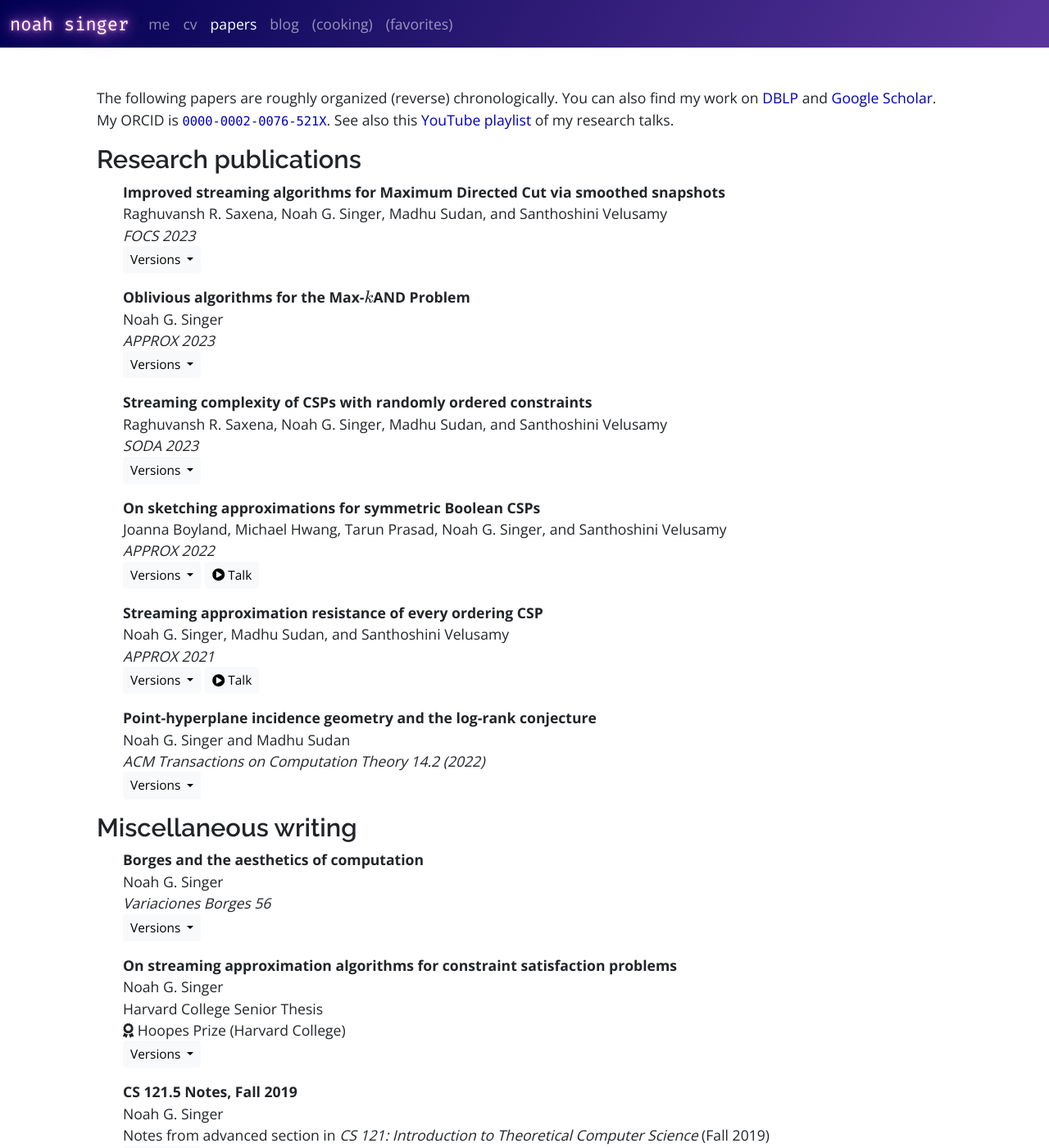
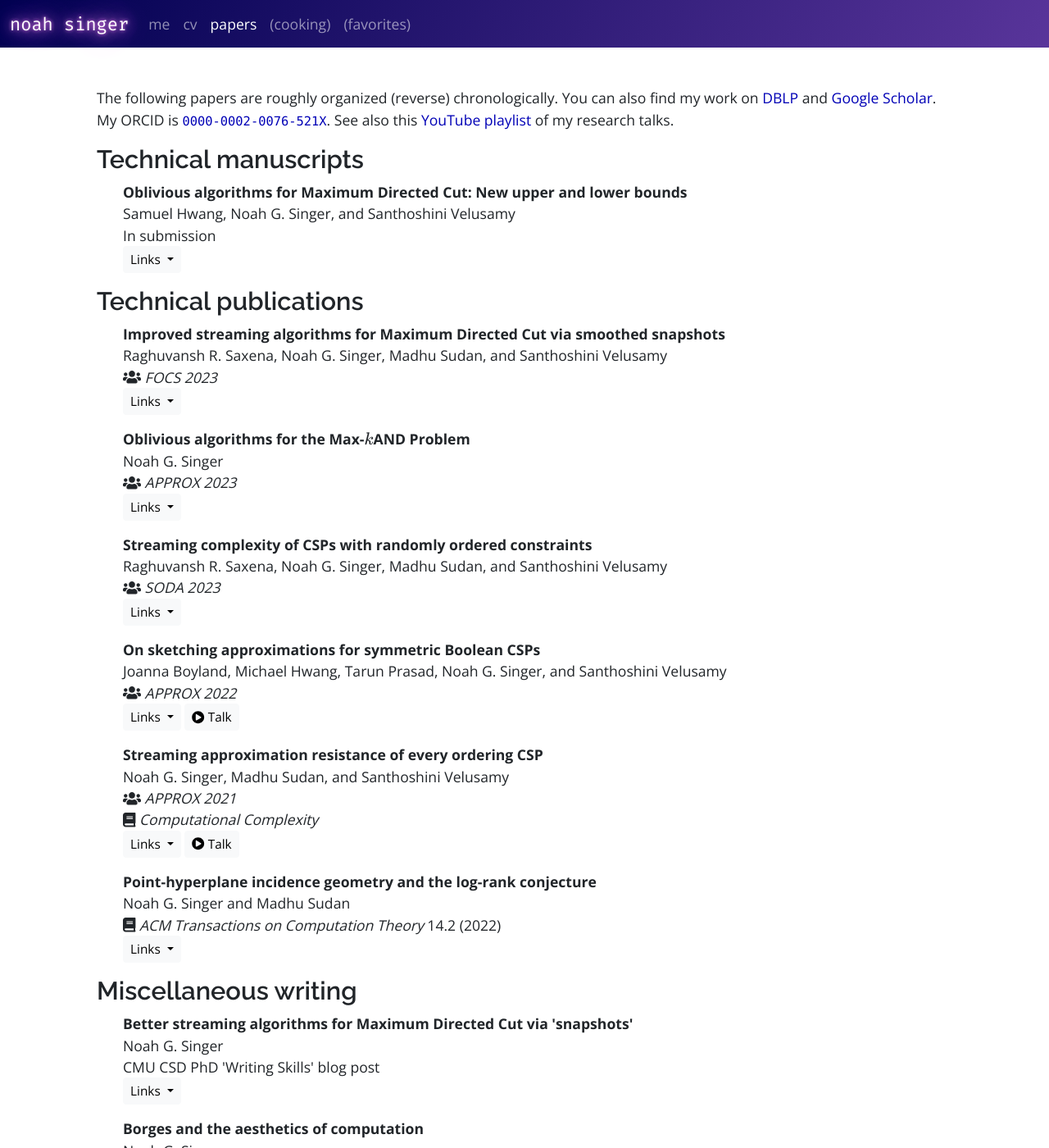
Before and after one commit to singerng/noahsinger.org, a Jekyll site: the page built from papers/index.md, in a window 1280 px wide and 1400 px high. Shown: the whole window at 82% size. Built offline with Jekyll 4.4.1, drawn with Linux system fonts in a browser that asks for light colours; nearby versions of some CDN libraries; some of the changed text lies outside the part shown.

Commit message:
updated paper macro to allow multiple venues

```diff
--- a/_data/papers.yml
+++ b/_data/papers.yml
@@ -1,73 +1,3 @@
-- title: "Borges and the aesthetics of computation"
-  authors: Noah G. Singer
-  venue: Variaciones Borges 56
-  type: misc
-  journal: https://www.borges.pitt.edu/index.php/journal/variaciones-borges-56
-
-- title: "Improved streaming algorithms for Maximum Directed Cut via smoothed snapshots"
-  select: yes
-  authors: Raghuvansh R. Saxena, Noah G. Singer, Madhu Sudan, and Santhoshini Velusamy
-  venue: FOCS 2023
-  type: research-pub
-  arxiv: 2211.03916
-  eccc: 2022/144
-
-- title: "Oblivious algorithms for the Max-\\(k\\)AND Problem"
-  venue: APPROX 2023
-  select: yes
-  authors: Noah G. Singer
-  type: research-pub
-  arxiv: 2305.04438
-
-- title: Streaming complexity of CSPs with randomly ordered constraints
-  date: 2022-04-10
-  venue: SODA 2023
-  type: research-pub
-  select: yes
-  arxiv: 2207.07158
-  eccc: 2022/100
-  conference: https://epubs.siam.org/doi/10.1137/1.9781611977554.ch156
-  authors: Raghuvansh R. Saxena, Noah G. Singer, Madhu Sudan, and Santhoshini Velusamy
-
-- title: On streaming approximation algorithms for constraint satisfaction problems
-  date: 2022-03-25
-  desc: Harvard College Senior Thesis
-  type: misc
-  url: "https://nrs.harvard.edu/URN-3:HUL.INSTREPOS:37371750"
-  award: Hoopes Prize (Harvard College)
-  authors: Noah G. Singer
-
-- title: "On sketching approximations for symmetric Boolean CSPs"
-  date: 2022-05-04
-  authors: Joanna Boyland, Michael Hwang, Tarun Prasad, Noah G. Singer, and Santhoshini Velusamy
-  type: research-pub
-  venue: APPROX 2022
-  arxiv: 2112.06319
-  eccc: 2022/066
-  select: yes
-  talk: https://www.youtube.com/watch?v=NbtWBRPsiIs
-  conference: https://drops.dagstuhl.de/opus/volltexte/2022/17160/
-
-- title: "Streaming approximation resistance of every ordering CSP"
-  date: 2021-05-04
-  authors: Noah G. Singer, Madhu Sudan, and Santhoshini Velusamy
-  type: research-pub
-  venue: APPROX 2021
-  arxiv: 2105.01782
-  eccc: 2021/064
-  conference: https://drops.dagstuhl.de/opus/volltexte/2021/14710/
-  talk: https://www.youtube.com/watch?v=QAHM1dCuJyQ
-  select: yes
-
-- title: "Point-hyperplane incidence geometry and the log-rank conjecture"
-  date: 2021-04-30
-  authors: Noah G. Singer and Madhu Sudan
-  arxiv: 2101.09592
-  type: research-pub
-  venue: <i>ACM Transactions on Computation Theory</i> 14.2 (2022)
-  journal: https://dl.acm.org/doi/10.1145/3543684
-  select: yes
-
 - title: CS 121.5 Notes, Fall 2019
   pdf: cs_121_5_2019.pdf
   date: 2019-12-19
--- /dev/null
+++ b/_data/papers/manuscripts.yaml
@@ -0,0 +1,3 @@
+- title: "Oblivious algorithms for Maximum Directed Cut: New upper and lower bounds"
+  authors: Samuel Hwang, Noah G. Singer, and Santhoshini Velusamy
+  desc: In submission
--- /dev/null
+++ b/_data/papers/misc.yaml
@@ -0,0 +1,19 @@
+- title: Better streaming algorithms for Maximum Directed Cut via 'snapshots'
+  authors: Noah G. Singer
+  desc: "CMU CSD PhD 'Writing Skills' blog post"
+  url: https://www.cs.cmu.edu/~csd-phd-blog/2024/streaming-csps/
+
+- title: "Borges and the aesthetics of computation"
+  authors: Noah G. Singer
+  venues:
+    - type: journal
+      title: Variaciones Borges
+      volume: 56
+      url: https://www.borges.pitt.edu/index.php/journal/variaciones-borges-56
+
+- title: On streaming approximation algorithms for constraint satisfaction problems
+  date: 2022-03-25
+  desc: Harvard College Senior Thesis
+  url: "https://nrs.harvard.edu/URN-3:HUL.INSTREPOS:37371750"
+  award: Hoopes Prize (Harvard College)
+  authors: Noah G. Singer
--- /dev/null
+++ b/_data/papers/publications.yaml
@@ -0,0 +1,56 @@
+- title: "Improved streaming algorithms for Maximum Directed Cut via smoothed snapshots"
+  authors: Raghuvansh R. Saxena, Noah G. Singer, Madhu Sudan, and Santhoshini Velusamy
+  venues:
+    - type: conference
+      title: FOCS 2023
+      doi: 10.1109/FOCS57990.2023.00055
+  arxiv: 2211.03916
+  eccc: 2022/144
+
+- title: "Oblivious algorithms for the Max-\\(k\\)AND Problem"
+  venues:
+    - type: conference
+      title: APPROX 2023
+      doi: 10.4230/LIPIcs.APPROX/RANDOM.2023.15
+  authors: Noah G. Singer
+  arxiv: 2305.04438
+
+- title: Streaming complexity of CSPs with randomly ordered constraints
+  venues:
+    - type: conference
+      title: SODA 2023
+      doi: 10.1137/1.9781611977554.ch156
+      arxiv: 2207.07158
+  eccc: 2022/100
+  authors: Raghuvansh R. Saxena, Noah G. Singer, Madhu Sudan, and Santhoshini Velusamy
+
+- title: "On sketching approximations for symmetric Boolean CSPs"
+  authors: Joanna Boyland, Michael Hwang, Tarun Prasad, Noah G. Singer, and Santhoshini Velusamy
+  venues:
+    - type: conference
+      title: APPROX 2022
+      doi: 10.4230/LIPIcs.APPROX/RANDOM.2022.38
+  arxiv: 2112.06319
+  eccc: 2022/066
+  talk: https://www.youtube.com/watch?v=NbtWBRPsiIs
+
+- title: "Streaming approximation resistance of every ordering CSP"
+  authors: Noah G. Singer, Madhu Sudan, and Santhoshini Velusamy
+  arxiv: 2105.01782
+  eccc: 2021/064
+  venues:
+    - type: conference
+      title: APPROX 2021
+      doi: 10.4230/LIPIcs.APPROX/RANDOM.2021.17
+    - type: journal
+      title: Computational Complexity
+  talk: https://www.youtube.com/watch?v=QAHM1dCuJyQ
+
+- title: "Point-hyperplane incidence geometry and the log-rank conjecture"
+  authors: Noah G. Singer and Madhu Sudan
+  arxiv: 2101.09592
+  venues:
+    - type: journal
+      title: ACM Transactions on Computation Theory
+      volume: 14.2 (2022)
+      doi: 10.1145/3543684
--- a/_includes/paper.html
+++ b/_includes/paper.html
@@ -2,71 +2,62 @@
     <strong>{{ include.paper.title }}</strong><br/>
     {% if include.paper.authors %}{{ include.paper.authors }}<br/>{% endif %}
     {% if include.paper.desc %}{{ include.paper.desc }}<br/>{% endif %}
+
+    {% for venue in include.paper.venues %}
+    {% if venue.type == "conference" %}
+    <i class="fas fa-users"></i> <em>{{ venue.title }}</em><br/>
+    {% endif %}
+    {% if venue.type == "journal" %}
+    <em><i class="fas fa-book"></i> {{ venue.title }}</em> {{ venue.volume }}<br/>
+    {% endif %}
+    {% endfor %}
+
     {% if include.paper.venue %}<em>{{ include.paper.venue }}</em><br/>{% endif %}
 
-    {% unless include.short %}
     {% if include.paper.award %}
     <i class="fas fa-award"></i> {{ include.paper.award }}<br/>
     {% endif %}
 
-    {% if include.paper.arxiv or include.paper.eccc or include.paper.conference or include.paper.journal or include.paper.pdf or include.paper.url %}
     <div class="btn-group">
         <div class="dropdown">
           <a class="btn btn-light dropdown-toggle btn-sm" href="#" role="button" id="dropdownMenuLink-{{ forloop.index }}" data-bs-toggle="dropdown" aria-expanded="false">
-            Versions
+            Links
           </a>
 
           <ul class="dropdown-menu" aria-labelledby="dropdownMenuLink-{{ forloop.index }}">
+            {% for venue in include.paper.venues %}
+            {% if venue.doi %}
+            <li><a class="dropdown-item" href="https://doi.org/{{ venue.doi }}" target="_blank">
+            {% if venue.type == "journal" %}
+            <i class="fas fa-book"></i> Journal Version
+            {% endif %}
+            {% if venue.type == "conference" %}
+            <i class="fas fa-users"></i> Conference Version
+            {% endif %}
+            </a></li>
+            {% endif %}
+            {% endfor %}
+
             {% if include.paper.pdf %}
-            <li><a class="dropdown-item" href="/static/pdfs/{{ include.paper.pdf }}" target="_blank"><i class="fas fa-file-pdf"></i> local</a></li>
+            <li><a class="dropdown-item" href="/static/pdfs/{{ include.paper.pdf }}" target="_blank"><i class="fas fa-file-pdf"></i> Local</a></li>
             {% endif %}
 
             {% if include.paper.arxiv %}
-            <li><a class="dropdown-item" href="https://arxiv.org/abs/{{ include.paper.arxiv }}" target="_blank"><i class="fas fa-hdd"></i> arxiv</a></li>
+            <li><a class="dropdown-item" href="https://arxiv.org/abs/{{ include.paper.arxiv }}" target="_blank"><i class="fas fa-hdd"></i> arXiv</a></li>
             {% endif %}
 
             {% if include.paper.eccc %}
-            <li><a class="dropdown-item" href="https://eccc.weizmann.ac.il/report/{{ include.paper.eccc }}" target="_blank"><i class="fas fa-hdd"></i> eccc</a></li>
-            {% endif %}
-
-            {% if include.paper.conference %}
-            <li><a class="dropdown-item" href="{{ include.paper.conference }}" target="_blank"><i class="fas fa-users"></i> conference</a></li>
-            {% endif %}
-
-            {% if include.paper.journal %}
-            <li><a class="dropdown-item" href="{{ include.paper.journal }}" target="_blank"><i class="fas fa-book"></i> journal</a></li>
+            <li><a class="dropdown-item" href="https://eccc.weizmann.ac.il/report/{{ include.paper.eccc }}" target="_blank"><i class="fas fa-hdd"></i> ECCC</a></li>
             {% endif %}
 
             {% if include.paper.url %}
-            <li><a class="dropdown-item" href="{{ include.paper.url }}" target="_blank"><i class="fas fa-hdd"></i> online</a></li>
+            <li><a class="dropdown-item" href="{{ include.paper.url }}" target="_blank"><i class="fas fa-link"></i> Site</a></li>
             {% endif %}
           </ul>
         </div>
     </div>
-    {% endif %}
-
-    {% if include.paper.abstract %}
-    <div class="btn-group">
-    <button type="button" class="btn btn-light btn-sm" data-bs-toggle="modal" data-bs-target="#modal-{{ forloop.index }}"><i class="fas fa-file-alt"></i> Abstract</button>
-    </div>
-
-    <div class="modal fade" id="modal-{{ forloop.index }}" tabindex="-1" aria-labelledby="modalLabel-{{ forloop.index }}" aria-hidden="true">
-      <div class="modal-dialog modal-xl">
-        <div class="modal-content">
-          <div class="modal-header">
-            <h5 class="modal-title" id="modalLabel-{{ forloop.index }}">Abstract: "{{ include.paper.title }}"</h5>
-            <button type="button" class="btn-close" data-bs-dismiss="modal" aria-label="Close"></button>
-          </div>
-          <div class="modal-body">
-            {{ include.paper.abstract | markdownify }}
-          </div>
-        </div>
-      </div>
-    </div>
-    {% endif %}
 
     {% if include.paper.talk %}
     <a role="button" class="btn btn-light btn-sm" href="{{ include.paper.talk }}" target="_blank"><i class="fas fa-play-circle"></i> Talk</a>
     {% endif %}
-    {% endunless %}
 </li>
--- a/_layouts/default.html
+++ b/_layouts/default.html
@@ -37,9 +37,9 @@
               <li class="nav-item">
                 <a class="nav-link {% if page.url == "/papers" %}active{% endif %}" href="/papers">papers</a>
               </li>
-              <li class="nav-item">
+              <!-- <li class="nav-item">
                 <a class="nav-link {% if page.url == "/blog" %}active{% endif %}" href="/blog">blog</a>
-              </li>
+              </li> -->
 
               <li class="nav-item">
                 <a class="nav-link {% if page.url == "/cooking" %}active{% endif %}" href="/cooking">(cooking)</a>
--- a/index/index.html
+++ b/index/index.html
@@ -33,7 +33,7 @@ layout: default
 
           <p>I have broad interests throughout complexity and algorithms, centered around combinatorial optimization and average-case complexity, with applications to combinatorics and cryptography.</p>
 
-          <p>One of my projects is understanding the <em>approximability</em> of <em>constraint satisfaction problems</em> in <em>streaming</em> and <em>sublinear models</em>. I was introduced to these questions during my undergrad by <a href="https://scholar.harvard.edu/santhoshiniv/home">Santhoshini Velusamy</a> and Madhu Sudan, and with them and other wonderful collaborators we have several papers, appearing in APPROX 2021, 2022, and 2023, SODA 2023, and FOCS 2023. The first few of these works were the subject of my <a href="https://dash.harvard.edu/handle/1/37371750">undergraduate thesis</a>, which was awarded a <a href="https://prizes.fas.harvard.edu/hoopes-prize">Hoopes Prize</a> at Harvard. See also my talk on <a href="https://youtu.be/pOXRMNNBO3c">streaming DICUT algorithms</a> at CMU Theory Lunch.</p>
+          <p>One of my projects is understanding the <em>approximability</em> of <em>constraint satisfaction problems</em> in <em>streaming</em> and <em>sublinear models</em>. I was introduced to these questions during my undergrad by <a href="https://sites.google.com/view/santhoshinivelusamy">Santhoshini Velusamy</a> and Madhu Sudan, and with them and other wonderful collaborators we have several papers, appearing in APPROX 2021, 2022, and 2023, SODA 2023, and FOCS 2023. The first few of these works were the subject of my <a href="https://dash.harvard.edu/handle/1/37371750">undergraduate thesis</a>, which was awarded a <a href="https://prizes.fas.harvard.edu/hoopes-prize">Hoopes Prize</a> at Harvard. See also my talk on <a href="https://youtu.be/pOXRMNNBO3c">streaming DICUT algorithms</a> at CMU Theory Lunch.</p>
         </div>
       </div>
 
--- a/papers/index.md
+++ b/papers/index.md
@@ -7,42 +7,30 @@ layout: default
 The following papers are roughly organized (reverse) chronologically. You can also find my work on
 [DBLP](https://dblp.org/pid/284/0977) and [Google Scholar](https://scholar.google.com/citations?hl=en&user=sJB6rcgAAAAJ). My ORCID is [``0000-0002-0076-521X``](https://orcid.org/0000-0002-0076-521X). See also this [YouTube playlist](https://youtube.com/playlist?list=PLUhFhv9En0UGP13PyAsYwNmq0_xfgZaUX) of my research talks.
 
-{% assign exists_manuscript = false %}
-{% for paper in site.data.papers %}
-{% if paper.type == "research-pre" %}
-{% assign exists_manuscript = true %}
-{% endif %}
-{% endfor %}
+{% if site.data.papers.manuscripts.size != 0 %}
 
-{% if exists_manuscript %}
-### Research manuscripts
+### Technical manuscripts
 
 <ul class="paper-list">
-{% for paper in site.data.papers %}
-{% if paper.type == "research-pre" %}
+{% for paper in site.data.papers.manuscripts %}
 {% include paper.html paper=paper %}
-{% assign exists_manuscript = true %}
-{% endif %}
 {% endfor %}
 </ul>
+
 {% endif %}
 
-### Research publications
+### Technical publications
 
 <ul class="paper-list">
-{% for paper in site.data.papers %}
-{% if paper.type == "research-pub" %}
+{% for paper in site.data.papers.publications %}
 {% include paper.html paper=paper %}
-{% endif %}
 {% endfor %}
 </ul>
 
 ### Miscellaneous writing
 
 <ul class="paper-list">
-{% for paper in site.data.papers %}
-{% if paper.type == "misc" %}
+{% for paper in site.data.papers.misc %}
 {% include paper.html paper=paper %}
-{% endif %}
 {% endfor %}
 </ul>
```
